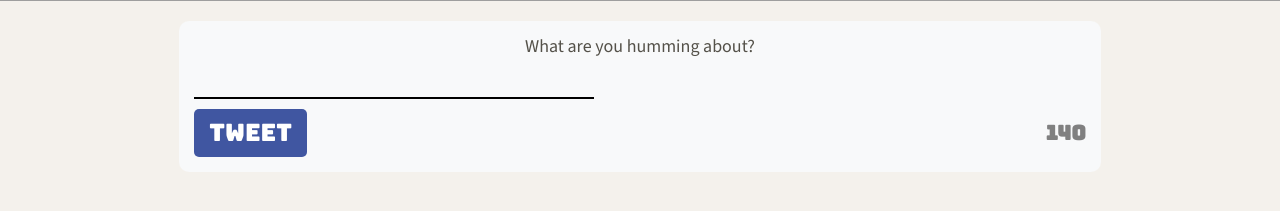
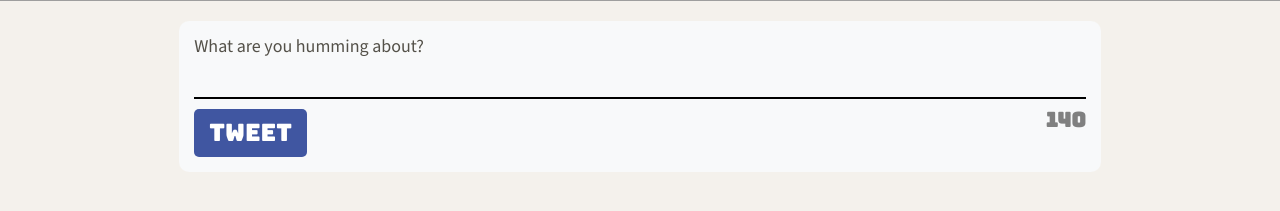
Before and after one commit to CodeJuuun/tweeter, a website: page public/index.html in a window 1280 px wide. Shown: the part 519-730 px from the top of the page. Drawn offline with nearby package versions, Linux system fonts and the light colour scheme; grey boxes are pictures that could not be loaded.

Commit message:
styles property matched

```diff
--- a/public/styles/new-tweet.css
+++ b/public/styles/new-tweet.css
@@ -18,7 +18,7 @@
 .label {
   display: block;
   font-size: 18px;
-  text-align: center;
+  text-align: left;
 }
 
 .textarea {
@@ -27,7 +27,7 @@
   margin-bottom: 10px;
   font-size: 16px;
   resize: none;
-  width: 400px;
+  width: 100%;
   background-color: #f8f9fa;
 }
 
@@ -37,14 +37,6 @@
 }
 .new-tweet button:hover {
   background-color: #344581;
-}
-
-.btn-container {
-  display: flex;
-  /* justify-content: space-between; */
-  align-items: center;
-  width: 100%;
-
 }
 
 .btn-submit {
```
